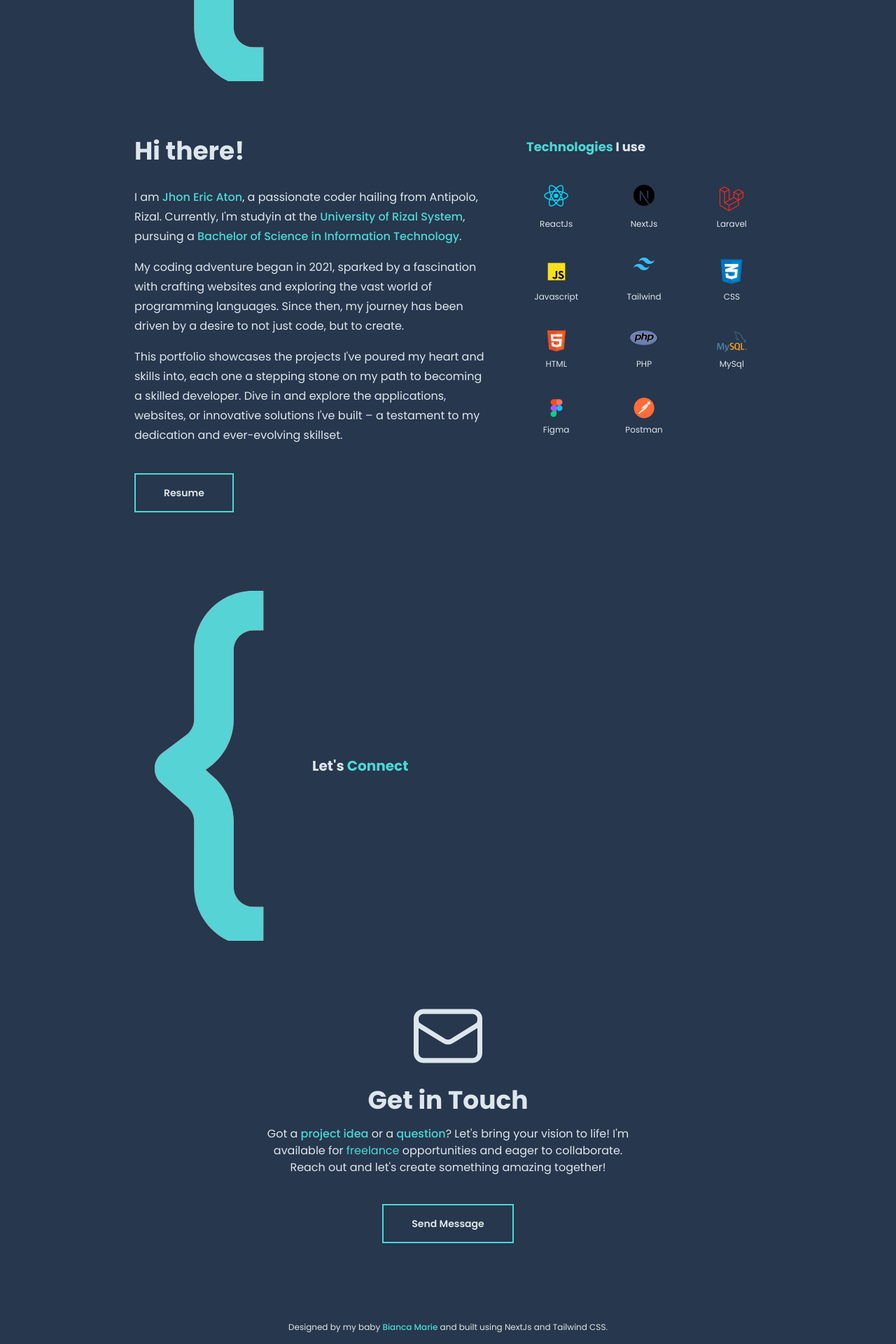
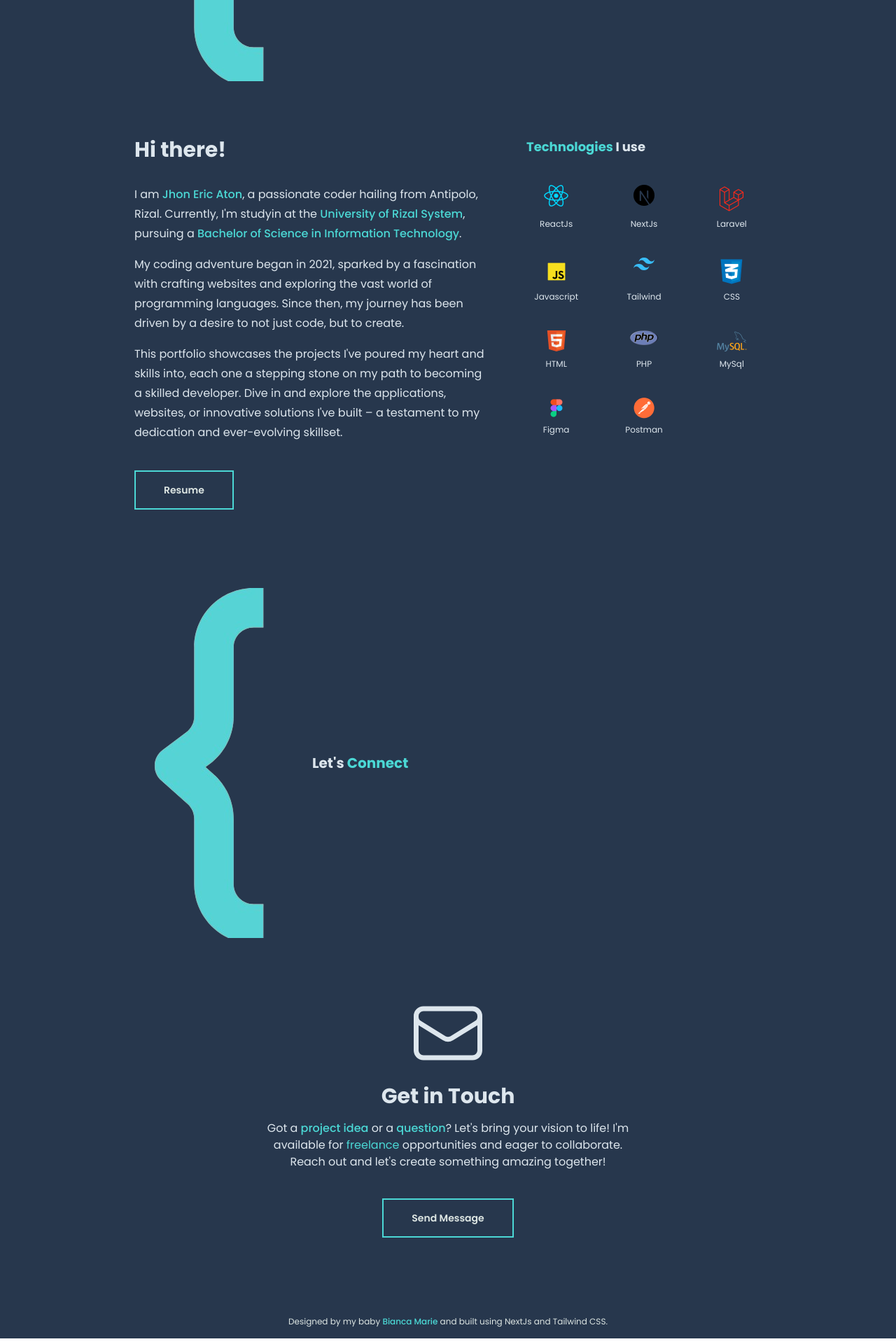
Before and after one commit to Jhoneric12/jhonericaton, a Next.js app: page / in a window 1280 px wide. Shown: the part 1888-3808 px from the top of the page at 70% size. Built offline with nearby package versions, Linux system fonts and the light colour scheme.

Commit message:
modified font size in about and footer

```diff
--- a/src/components/AboutMe.jsx
+++ b/src/components/AboutMe.jsx
@@ -13,7 +13,7 @@ export default function AboutMe() {
         />
         <div className='flex flex-col lg:flex-row gap-14 py-20'>
             <div className='flex flex-col items-start gap-4 lg:w-[60%]'>
-                <h1 className='text-main-color dark:text-title-color text-3xl lg:text-4xl font-bold mb-4'>Hi there!</h1>
+                <h1 className='text-main-color dark:text-title-color text-2xl lg:text-3xl font-bold mb-4'>Hi there!</h1>
                 <p className='text-main-color dark:text-title-color leading-7'>I am <span className='text-accent-color font-medium'>Jhon Eric Aton</span>, a passionate
                     coder hailing from Antipolo, Rizal. Currently, I'm studyin at the <span className='text-accent-color font-medium'>University of Rizal System</span>,
                     pursuing a <span className='text-accent-color font-medium'>Bachelor of Science in Information Technology</span>.
--- a/src/components/Footer.jsx
+++ b/src/components/Footer.jsx
@@ -14,7 +14,7 @@ export default function Footer() {
             <svg xmlns="http://www.w3.org/2000/svg" fill="none" viewBox="0 0 24 24" stroke-width="1.5" stroke="currentColor" className='w-28 h-15 text-main-color dark:text-title-color font-regular'>
                 <path stroke-linecap="round" stroke-linejoin="round" d="M21.75 6.75v10.5a2.25 2.25 0 0 1-2.25 2.25h-15a2.25 2.25 0 0 1-2.25-2.25V6.75m19.5 0A2.25 2.25 0 0 0 19.5 4.5h-15a2.25 2.25 0 0 0-2.25 2.25m19.5 0v.243a2.25 2.25 0 0 1-1.07 1.916l-7.5 4.615a2.25 2.25 0 0 1-2.36 0L3.32 8.91a2.25 2.25 0 0 1-1.07-1.916V6.75" />
             </svg>
-            <h1 className='text-main-color dark:text-title-color font-bold text-3xl lg:text-4xl'>Get in Touch</h1>
+            <h1 className='text-main-color dark:text-title-color font-bold text-2xl lg:text-3xl'>Get in Touch</h1>
             <p className='text-main-color dark:text-title-color leading-7 md:w-[60%] lg:text-base'>Got a <span className='text-accent-color font-medium'>project idea</span> or a <span className='text-accent-color font-medium'>question</span>?
                 Let's bring your vision to life! I'm available for
                 <span className='text-accent-color fon-medium'> freelance</span> opportunities and eager to collaborate.
--- a/src/components/MyName.jsx
+++ b/src/components/MyName.jsx
@@ -6,7 +6,7 @@ import { LuGithub } from "react-icons/lu";
 
 export default function MyName() {
   return (
-    <div className='flex flex-col items-center gap-4 text-center px-6 py-4 md:px-10 lg:px-48'>
+    <div className='flex flex-col items-center gap-6 text-center px-6 py-4 md:px-10 lg:px-48'>
       <div className='flex gap-4 lg:hidden'>
           <Link href={'https://github.com/Jhoneric12'} target='blank'>
             <LuGithub className='text-main-color dark:text-title-color text-xl hover:text-accent-color dark:hover:text-accent-color transition duration-200'/>
@@ -18,7 +18,7 @@ export default function MyName() {
               <ImLinkedin2 className='text-main-color dark:text-title-color text-xl hover:text-accent-color dark:hover:text-accent-color transition duration-200'/>
           </Link>
       </div>
-       <h1 className='text-main-color dark:text-text-color text-xs'>
+       <h1 className='text-main-color dark:text-text-color text-[0.5rem] md:text-xs min-w-full'>
             Designed by my baby <Link href={'https://github.com/biancavictorino'} target='blank' className='text-accent-color hover:translate-y-[-5px] font-medium'>
             Bianca Marie</Link> and built using NextJs and Tailwind CSS.
        </h1>
```
